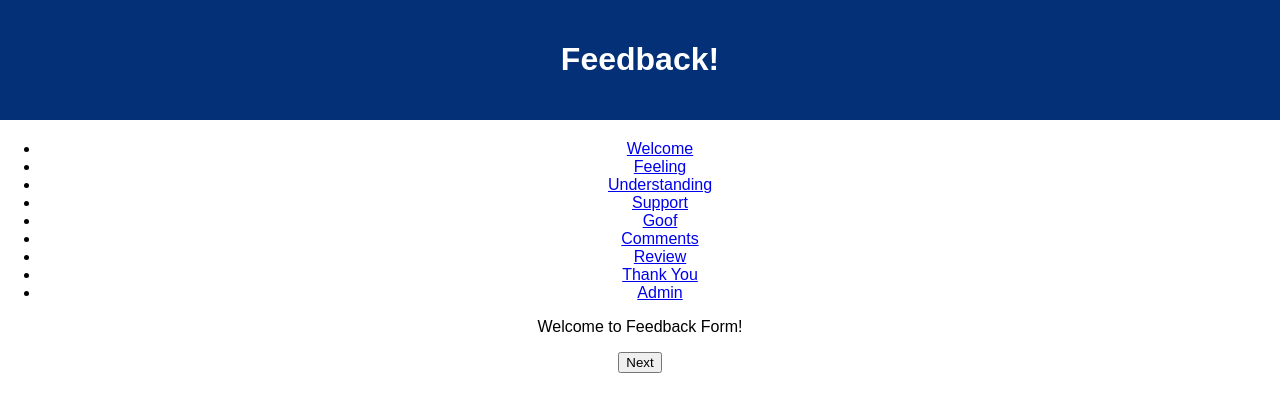
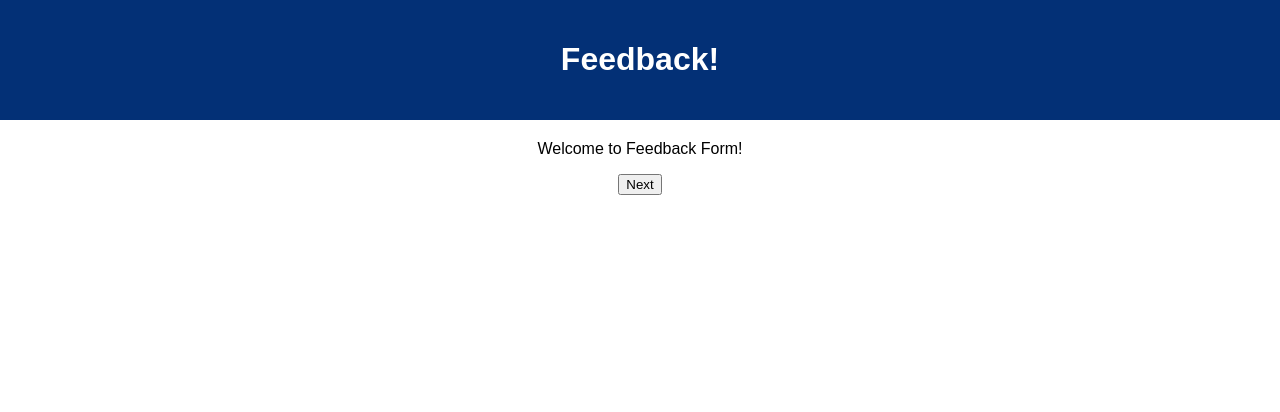
Before and after one commit to whoguy24/weekend-redux-feedback-loop, a React (Create React App) app: page / in a window 1280 px wide. Shown: the top 412 px of the page. Built offline with nearby package versions, Linux system fonts and the light colour scheme; no server answers.

Commit message:
Final final final commit.

```diff
--- a/src/components/App/App.jsx
+++ b/src/components/App/App.jsx
@@ -58,7 +58,7 @@ function App() {
       <Router>
 
         {/* Direct links for development purposes */}
-        <ul>
+        {/* <ul>
           <li>
             <Link to="/">Welcome</Link>
           </li>
@@ -86,7 +86,7 @@ function App() {
           <li>
             <Link to="/admin">Admin</Link>
           </li>
-        </ul>
+        </ul> */}
 
         {/* Define Routes */}
         <Routes>
```
